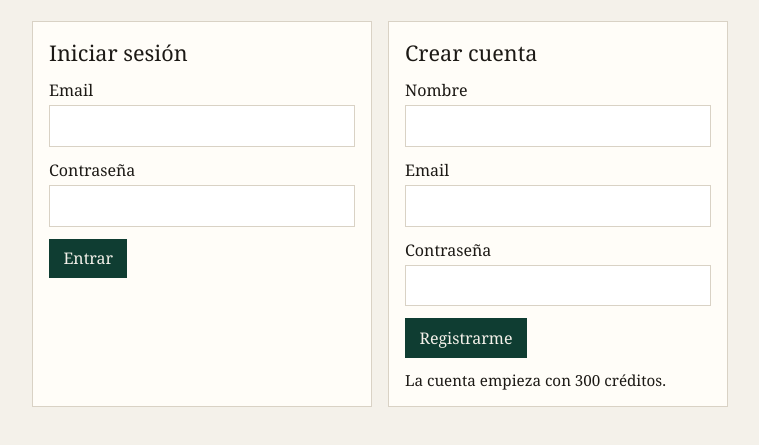
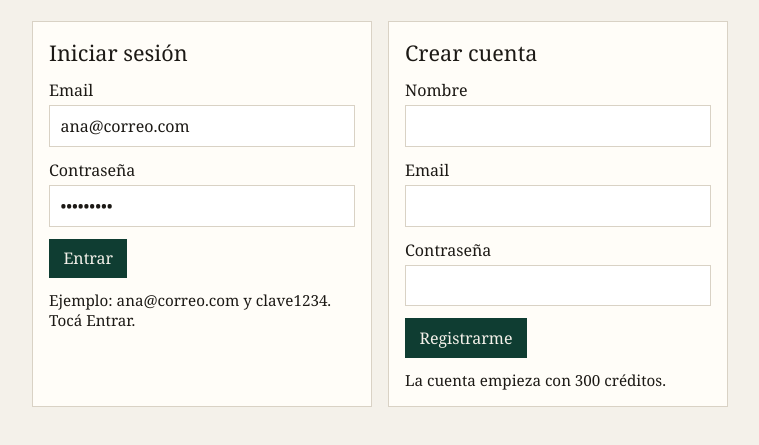
Before and after one commit to Romannacuuu/coworking-reservas-xp, a website: page public/index.html in a window 1280 px wide. Shown: the part 131-576 px from the top of the page, without its empty margins (260-1019 px from the left). Drawn offline with Linux system fonts and the light colour scheme.

Commit message:
Dejar una cuenta de ejemplo para entrar y explicar los datos en memoria y los tests.
Co-authored-by: Cursor <cursoragent@cursor.com>

```diff
--- a/public/index.html
+++ b/public/index.html
@@ -26,9 +26,10 @@
     <section id="acceso">
       <form id="form-login">
         <h2>Iniciar sesión</h2>
-        <label>Email <input type="email" name="email" autocomplete="username" required /></label>
-        <label>Contraseña <input type="password" name="contrasena" autocomplete="current-password" minlength="8" required /></label>
+        <label>Email <input type="email" name="email" value="ana@correo.com" autocomplete="username" required /></label>
+        <label>Contraseña <input type="password" name="contrasena" value="clave1234" autocomplete="current-password" minlength="8" required /></label>
         <button type="submit">Entrar</button>
+        <p class="nota">Ejemplo: ana@correo.com y clave1234. Tocá Entrar.</p>
       </form>
       <form id="form-registro">
         <h2>Crear cuenta</h2>
```
Also changed, not shown: src/index.ts (+11 -1 lines), README.md.
